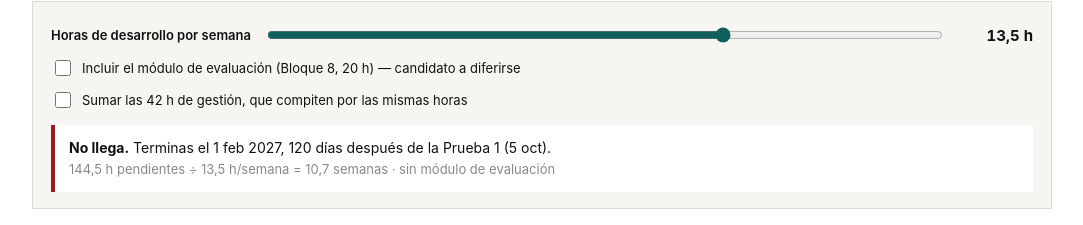
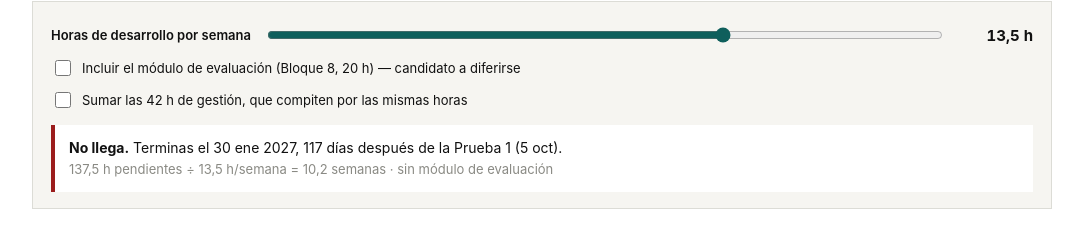
Before and after one commit to claudioflores-prof/panel-lms, a plain HTML site: page index.html in a window 1280 px wide. Shown: the part 422-647 px from the top of the page, without its empty margins (98-1181 px from the left). Drawn offline with Linux system fonts and the light colour scheme.

Commit message:
Actualiza panel de estado

```diff
--- a/index.html
+++ b/index.html
@@ -241,8 +241,8 @@ cifras que se comunican. Se quitan de aquí cuando se corrijan en los documentos
    Estados de tarea: "done" | "wip" | "todo" | "cut"
    ═══════════════════════════════════════════════════════════════════ */
 const DATOS = {
-  actualizado: "2026-11-19",
-  hoy:         "2026-11-19",   // dejar igual a actualizado; permite congelar el panel para imprimir
+  actualizado: "2026-11-20",
+  hoy:         "2026-11-20",   // dejar igual a actualizado; permite congelar el panel para imprimir
   semana1:     "2026-07-27",   // lunes de la semana 1 del plan
   piloto:      "2026-10-05",   // Prueba 1 en IV medio (antes: piloto 2 basico 2 nov)
   mvp:         "2026-11-09",   // Prueba 2 en IV medio: el curso egresa a mediados de nov
@@ -406,14 +406,14 @@ const DATOS = {
         {id:"T10.11",t:"Maqueta del calendario escolar configurable", h:3, e:"done", c:"Claudio aprueba la maqueta"},
         {id:"T10.12",t:"Calendario: semestres o trimestres, sábado y horario por día", h:3.5, e:"done", c:"Las vacaciones entre períodos se cuentan solas y con sábado suben los días de clases"},
         {id:"T10.13",t:"Pantalla del calendario según la maqueta", h:2.5, e:"done", c:"Quien administra carga un año completo sin ayuda y todo rechazo dice por qué"},
-        {id:"T10.14",t:"Agenda de pruebas con horario por día", h:2.5, e:"todo", c:"Con el viernes hasta las 13:00 no se programa una prueba el viernes a las 15:00"},
+        {id:"T10.14",t:"Agenda de pruebas con horario por día", h:2.5, e:"done", c:"Con el viernes hasta las 13:00 no se programa una prueba el viernes a las 15:00"},
         {id:"T10.15",t:"Una sola fecha de fin de año", h:2, e:"todo", c:"El material del año se borra al día siguiente del último día de clases, y nunca antes"},
         {id:"T10.16",t:"Confirmación de cambios, feriados por colegio y aviso de año sin calendario", h:2, e:"todo", c:"Al crear el primer curso de un año sin calendario aparece el recordatorio"},
         {id:"T10.17",t:"Cierre del calendario configurable: documentos y verificación", h:1, e:"todo", c:"Los requerimientos dicen lo que el sistema hace"},
         {id:"T10.18",t:"Curso testigo: respuestas por el camino real contra una tabla de casos evidentes", h:4, e:"done", c:"La prueba pasa contra la tabla y falla si se cambia un número"},
         {id:"T10.19",t:"Comando verificar_datos en cada despliegue y cada noche", h:3, e:"wip", c:"Una clave cambiada sin recorregir hace fallar el comando"},
-        {id:"T10.20",t:"Recorrido en el navegador por tipo de actividad, hasta la UTP", h:2, e:"todo", c:"Cada tipo autocorregido tiene su recorrido en verde"},
-        {id:"T10.21",t:"La base del logro al tocar la cifra: maqueta y construcción", h:2.5, e:"todo", c:"La cifra que aparece coincide con el recálculo independiente"}
+        {id:"T10.20",t:"Recorrido en el navegador por tipo de actividad, hasta la UTP", h:2, e:"done", c:"Cada tipo autocorregido tiene su recorrido en verde"},
+        {id:"T10.21",t:"La base del logro al tocar la cifra: maqueta y construcción", h:2.5, e:"done", c:"La cifra que aparece coincide con el recálculo independiente"}
       ]},
 
     { id:"B8", nombre:"Módulo de evaluación", ini:"2026-09-07", fin:"2026-11-13", real:null,
```
